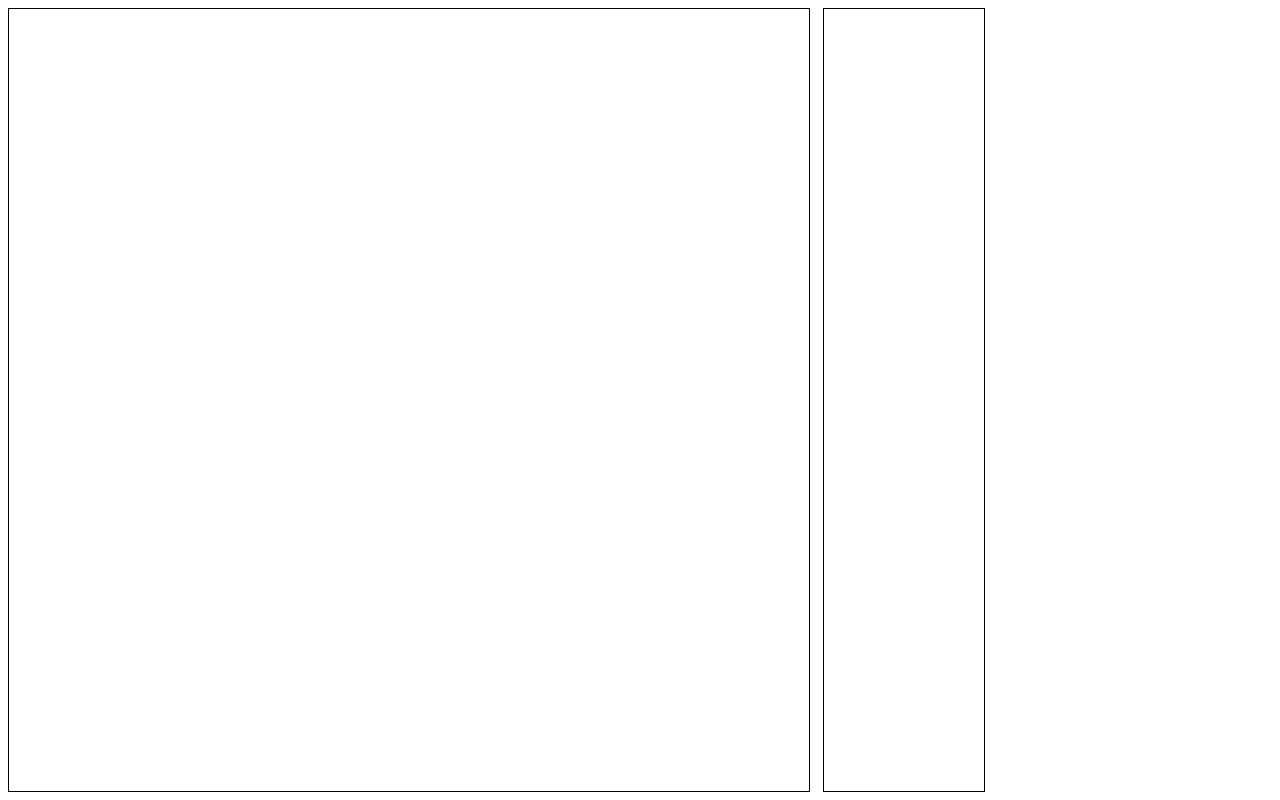
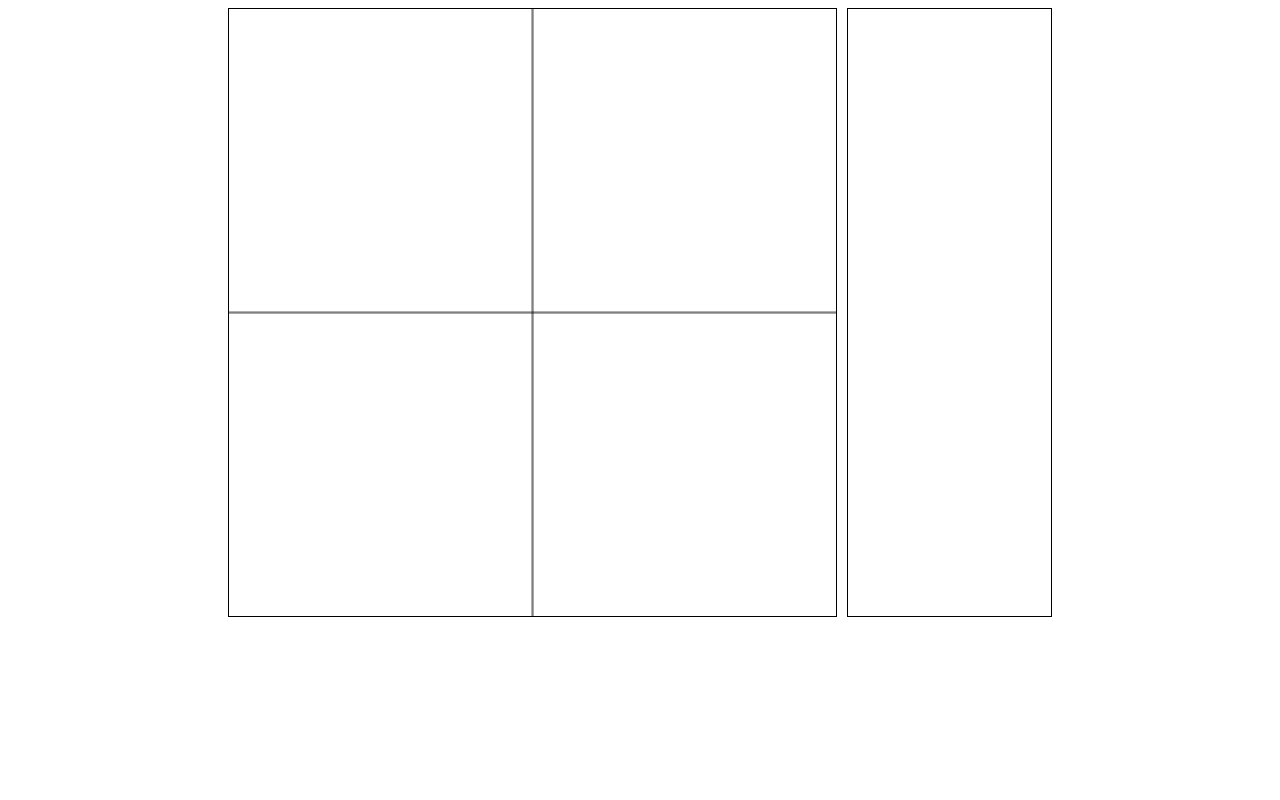
Before and after one commit to greha0/HTML_geogebra, a plain HTML site: page index.html in a window 1280 px wide. Drawn offline with Linux system fonts and the light colour scheme.

Commit message:
Quasi finito

```diff
--- a/index.html
+++ b/index.html
@@ -1,34 +1,85 @@
 <html>
     <head>
+        <meta name="viewport" content="width=device-width, initial-scale=1.0">
         <style>
             #myCanvas{
                 border: 1px solid black;
-                width: 100vh;
+                width: 60%;
             }
 
             .cont{
                 display: flex;
-                width: 100%;
-                height: 100%;
+                justify-content: center;
+                width: 80%;
+                height: fit-content;
+                margin: 0 auto;
             }
 
             .menu{
                 border: 1px solid black;
-                width: 20vh;
+                width: 20%;
                 margin-left: 1%;
+            }
+
+            @media screen and(max-height: 800px){
+                .cont{
+                   width: 100%;
+                }
+
             }
         </style>
     </head>
     <body>
         <div class="cont">
-            <canvas id="myCanvas" width="300" height="200"> </canvas>
+            <canvas id="myCanvas" width="500" height="500"> </canvas>
             <div class="menu"></div>
          </div>
     </body>
     <script>
         var myCanvas = document.getElementById("myCanvas");
         var ctx = myCanvas.getContext('2d');
-        var xMax, yMax, xMin, yMin, unitaX, unitaY, canvasX, canvasY, pixelX, pixelY, origineX, origineY;
+        var dimensioniCanvas = 500; //Do per scontato che sia un quadrato
+        var unitaCanvas = 20; //Quanto vale ogni unità sul canvas
+        var unitaPixel = dimensioniCanvas / unitaCanvas; //Quanto vale ogni unità sullo schermo
+        var origineX = -(-10) * unitaPixel;
+        var origineY = 499 - (-(-10) * unitaPixel);
+        var valoreX = 2, //Quanto aumenta
+            valoreY = 0; //Soluzione della funzione
+        var x = origineX + (valoreX * unitaCanvas);
+        var y = origineY - (valoreY * unitaCanvas);
+        var funzione = "x+1";
+
+
+        function creaAssi(){
+            ctx.beginPath();
+            ctx.moveTo(0, 250);
+            ctx.lineTo(500,250);
+            ctx.stroke();
+            ctx.closePath();
+
+            ctx.beginPath();
+            ctx.moveTo(250, 0);
+            ctx.lineTo(250, 500);
+            ctx.stroke();
+            ctx.closePath();
+        }
+
+        valoreY = eval(funzione.replace("x", 2));
+        alert(valoreY);
+        /*for(var i = 0; i<dimensioniCanvas/2; i+=valoreX){
+            valoreY = eval(funzione.replace("x", i))
+            alert(valoreY);
+            x = origineX + (valoreX * unitaCanvas);
+            y = origineY - (valoreY * unitaCanvas);
+            if(i==0){
+                ctx.moveTo(x);
+            }
+        }*/
+
+        creaAssi();
+
+
+
 
     </script>
 </html>
```
